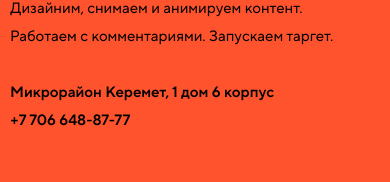
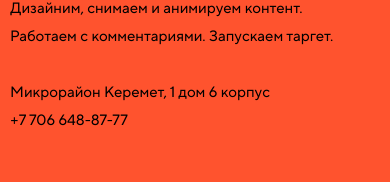
Before and after one commit to i-melon/new_target, a website: page target_len/index.html in a window 390 px wide. Shown: the part 360-542 px from the top of the page. Drawn offline with nearby package versions, Linux system fonts and the light colour scheme; files whose address does not match are found by name.

Commit message:
adding adress

```diff
--- a/target_len/index.html
+++ b/target_len/index.html
@@ -154,7 +154,7 @@
             </div>
 
             <div class="firstDesktop">
-                <h6 >Выстраиваем стратегию. Пишем тексты. Дизайним, снимаем<br class="mobDelete"> и анимируем контент. Работаем с комментариями.<br class="mobDelete"> Запускаем таргет.<br class="mobileBr"><br class="mobileBr"><span class="bold">Микрорайон Керемет, 1 дом 6 корпус<br>+7 706 648-87-77</span></span></h6>
+                <h6 >Выстраиваем стратегию. Пишем тексты. Дизайним, снимаем<br class="mobDelete"> и анимируем контент. Работаем с комментариями.<br class="mobDelete"> Запускаем таргет.<br class="mobileBr"><br class="mobileBr"><span class="bold"> <h6>Микрорайон Керемет, 1 дом 6 корпус</h6><h6>+7 706 648-87-77</h6></span></span></h6>
                 <button class="mainButton" id="orange">
                     Привести клиентов
                     <svg class="movingArrow" xmlns="http://www.w3.org/2000/svg" width="24" height="24" viewBox="0 0 24 24" >
--- a/target_len/media.css
+++ b/target_len/media.css
@@ -86,7 +86,7 @@
     #contactButton{width: 100%; align-items: center; justify-content: center;}
     #fotDesk{display: none;}
     #fotMob{display: flex;}
-    .bold{display: flex;}
+    .bold{display: flex; flex-direction: column;}
     .mobileBr{display: flex;}
 }
 @media (max-width:480px){
```
